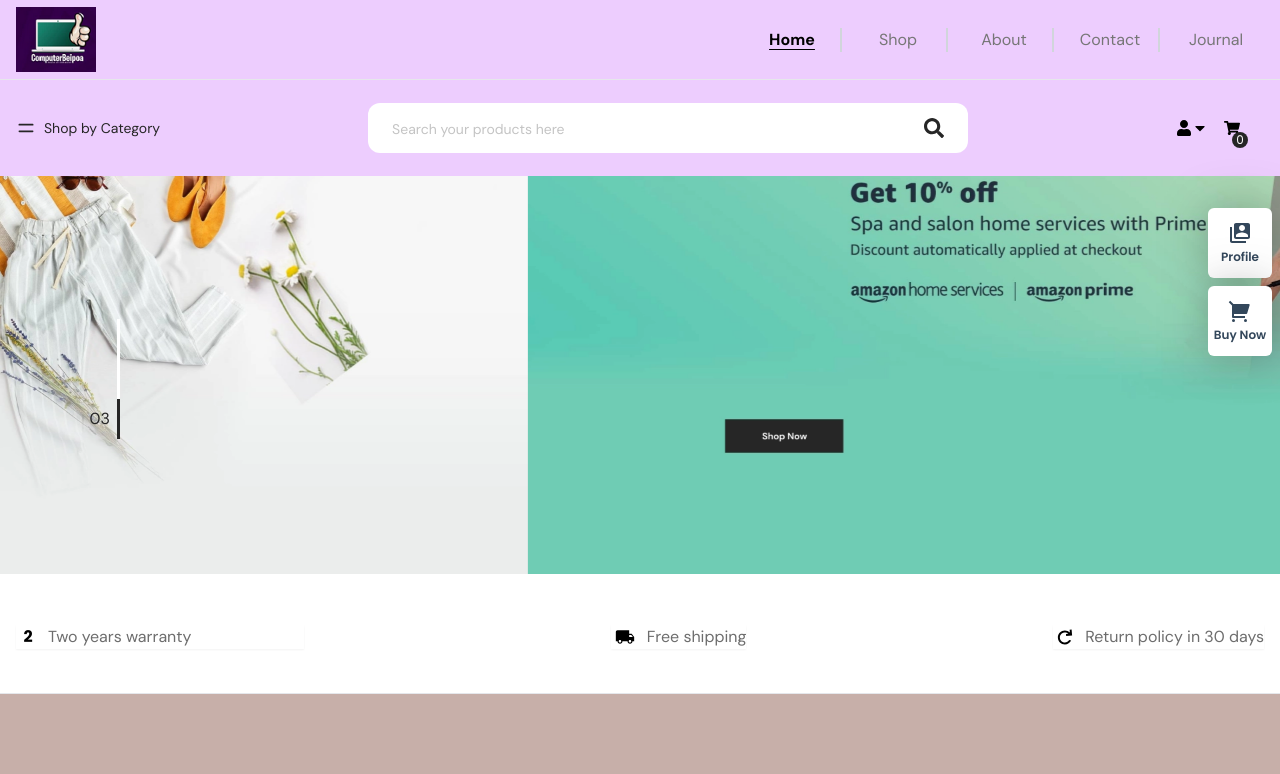
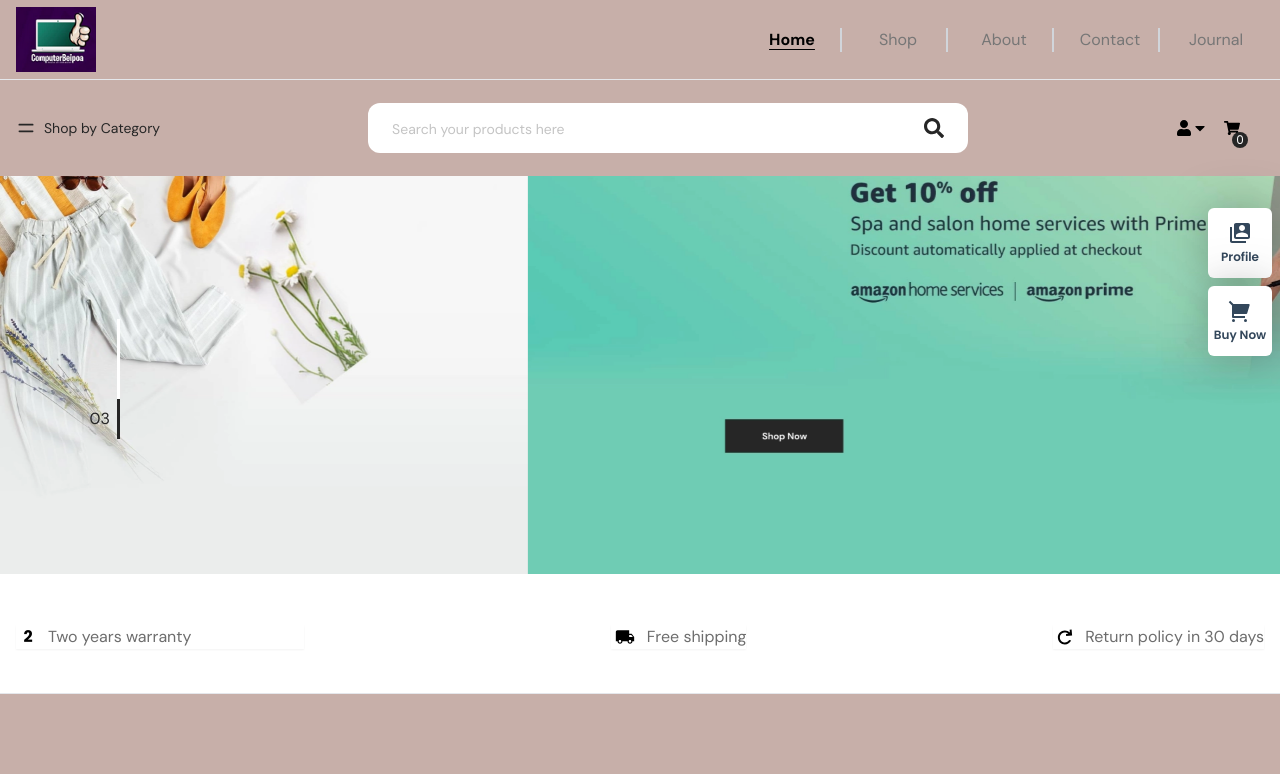
Before and after one commit to Dawinz/computerbeipoa, a React (Create React App) app: page / in a window 1280 px wide. Shown: the top 774 px of the page. Built offline with nearby package versions, Linux system fonts and the light colour scheme.

Commit message:
for narita changes

```diff
--- a/src/components/home/Footer/footer.css
+++ b/src/components/home/Footer/footer.css
@@ -1,3 +1,3 @@
 .footer-inred {
-  background-color: hsl(279, 97%, 90%);
+  background-color: hsl(12, 21%, 72%);
 }
--- a/src/components/home/Header/header.css
+++ b/src/components/home/Header/header.css
@@ -1,3 +1,3 @@
 .header-inred {
-  background-color: hsl(279, 97%, 90%);
+  background-color: hsl(12, 21%, 72%);
 }
```
